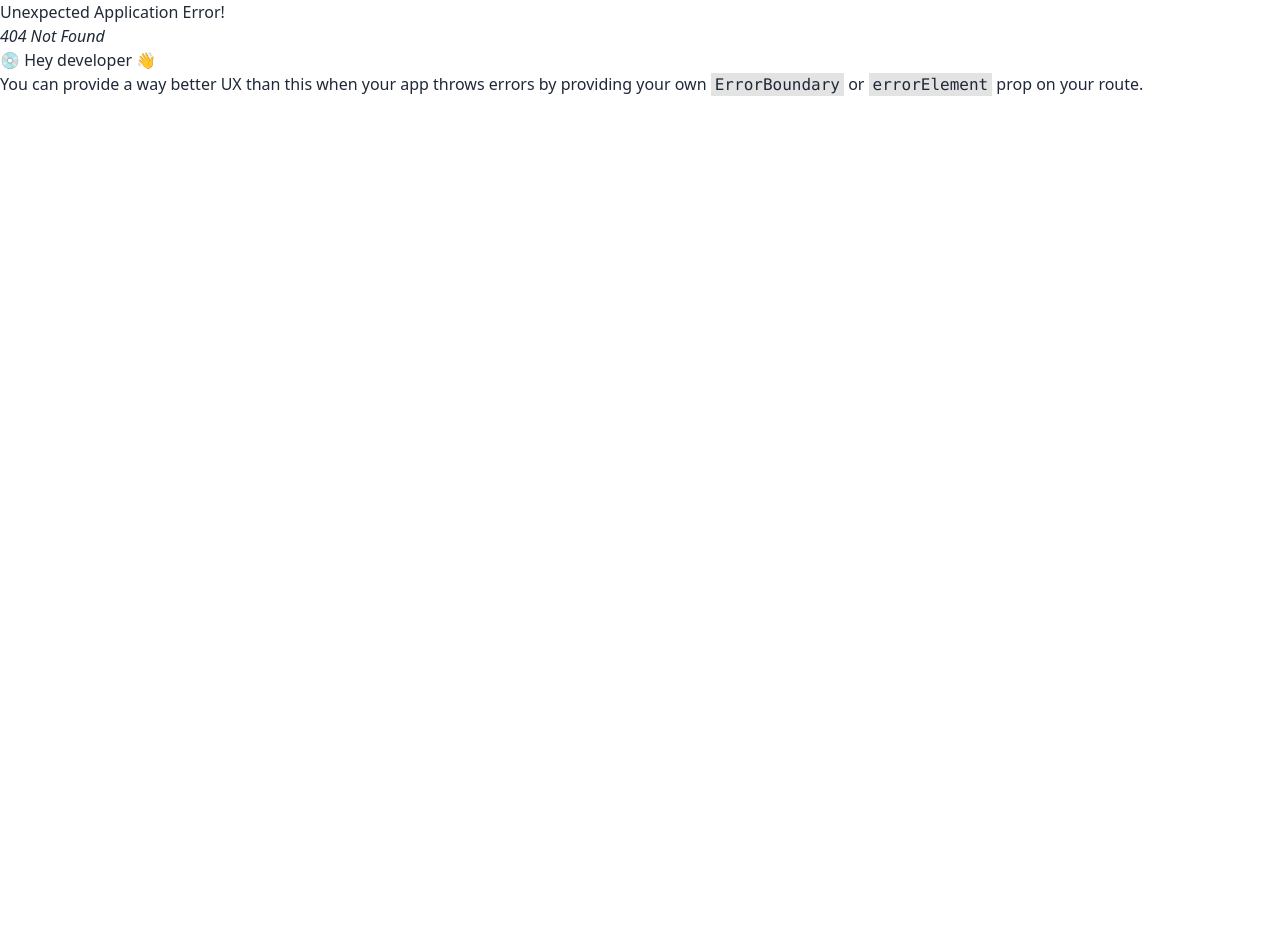
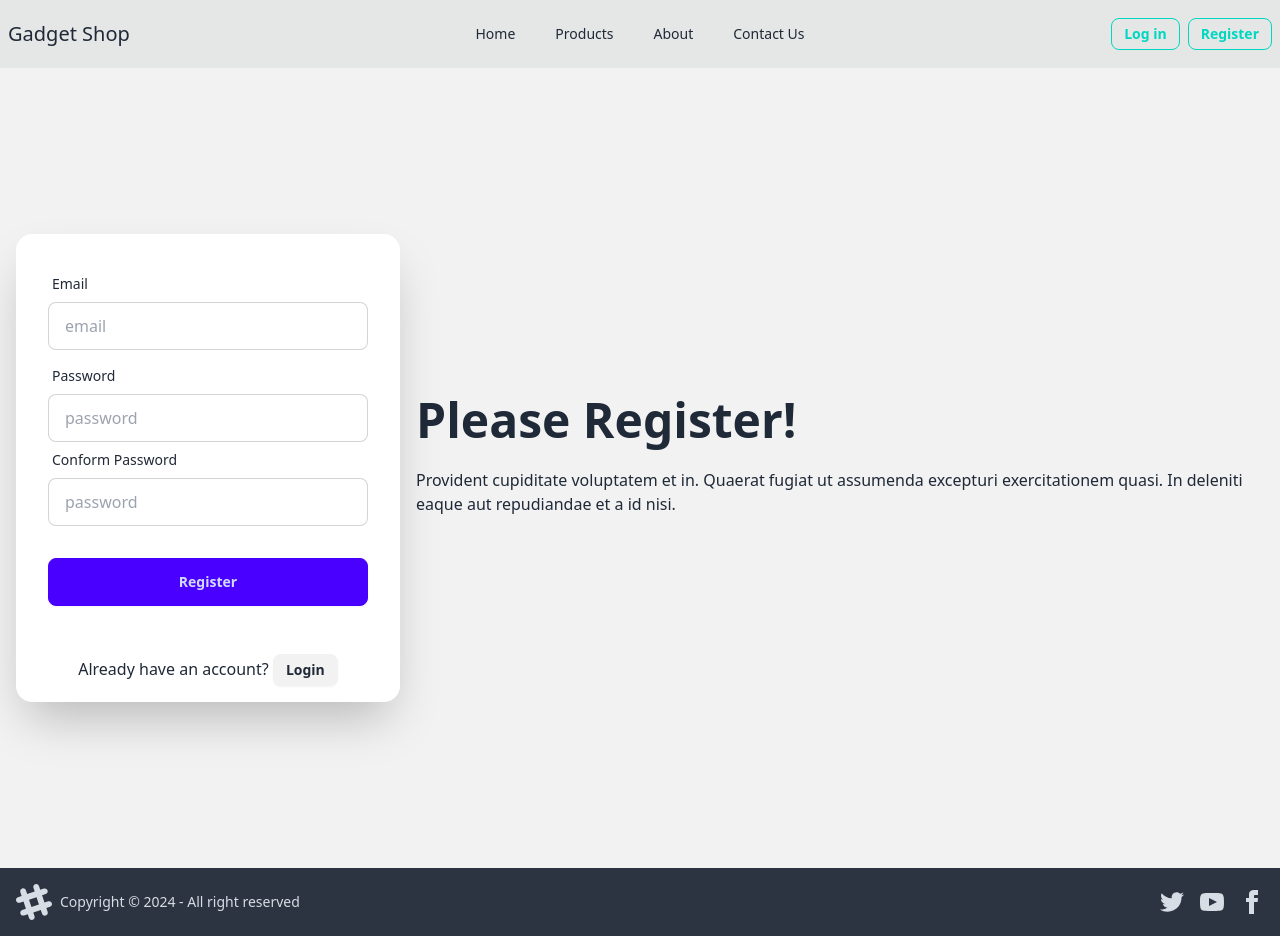
Before and after one commit to mdshakil04/gadget-shop-client, a React (Vite) app: page /register in a window 1280 px wide. Before the commit this address had no page. Before the commit the page ends 800 px from the top, so only its background shows below. Built offline with nearby package versions, Linux system fonts and the light colour scheme.

Commit message:
Login and register done

```diff
--- a/src/components/Navbar.jsx
+++ b/src/components/Navbar.jsx
@@ -1,4 +1,4 @@
-import { NavLink } from "react-router-dom";
+import { Link, NavLink } from "react-router-dom";
 
 const Navbar = () => {
   return (
@@ -59,8 +59,8 @@
           </ul>
         </div>
         <div className="navbar-end gap-2">
-          <button className="btn btn-outline btn-sm btn-accent">Sign in</button>
-          <button className="btn btn-outline btn-sm">Sign up</button>
+          <Link to="/login"><button className="btn btn-outline btn-sm btn-accent">Log in</button></Link>
+          <Link to="/register"><button className="btn btn-outline btn-sm btn-accent">Register</button></Link>
         </div>
       </div>
     </div>
--- /dev/null
+++ b/src/pages/Login.jsx
@@ -0,0 +1,56 @@
+import React from "react";
+import { Link } from "react-router-dom";
+
+const Login = () => {
+  return (
+    <div className="hero bg-base-200 min-h-screen">
+      <div className="hero-content flex-col lg:flex-row-reverse">
+        <div className="text-center lg:text-left">
+          <h1 className="text-5xl font-bold">Login now!</h1>
+          <p className="py-6">
+            Provident cupiditate voluptatem et in. Quaerat fugiat ut assumenda
+            excepturi exercitationem quasi. In deleniti eaque aut repudiandae et
+            a id nisi.
+          </p>
+        </div>
+        <div className="card bg-base-100 w-full max-w-sm shrink-0 shadow-2xl">
+          <form className="card-body">
+            <div className="form-control">
+              <label className="label">
+                <span className="label-text">Email</span>
+              </label>
+              <input
+                type="email"
+                placeholder="email"
+                className="input input-bordered"
+                required
+              />
+            </div>
+            <div className="form-control">
+              <label className="label">
+                <span className="label-text">Password</span>
+              </label>
+              <input
+                type="password"
+                placeholder="password"
+                className="input input-bordered"
+                required
+              />
+              <label className="label">
+                <a href="#" className="label-text-alt link link-hover">
+                  Forgot password?
+                </a>
+              </label>
+            </div>
+            <div className="form-control mt-6">
+              <button className="btn btn-primary">Login</button>
+            </div>
+          </form>
+          <p className=" my-4 text-center">New here? <Link className=" btn btn-sm" to="/register">Register</Link></p>
+        </div>
+      </div>
+    </div>
+  );
+};
+
+export default Login;
--- /dev/null
+++ b/src/pages/Register.jsx
@@ -0,0 +1,60 @@
+import React from "react";
+import { Link } from "react-router-dom";
+
+const Register = () => {
+  return (
+    <div className="hero bg-base-200 min-h-screen">
+      <div className="hero-content flex-col lg:flex-row-reverse">
+        <div className="text-center lg:text-left">
+          <h1 className="text-5xl font-bold">Please Register!</h1>
+          <p className="py-6">
+            Provident cupiditate voluptatem et in. Quaerat fugiat ut assumenda
+            excepturi exercitationem quasi. In deleniti eaque aut repudiandae et
+            a id nisi.
+          </p>
+        </div>
+        <div className="card bg-base-100 w-full max-w-sm shrink-0 shadow-2xl">
+          <form className="card-body">
+            <div className="form-control">
+              <label className="label">
+                <span className="label-text">Email</span>
+              </label>
+              <input
+                type="email"
+                placeholder="email"
+                className="input input-bordered"
+                required
+              />
+            </div>
+            <div className="form-control">
+              <label className="label">
+                <span className="label-text">Password</span>
+              </label>
+              <input
+                type="password"
+                placeholder="password"
+                className="input input-bordered"
+                required
+              />
+              <label className="label">
+                <span className="label-text"> Conform Password</span>
+              </label>
+              <input
+                type="password"
+                placeholder="password"
+                className="input input-bordered"
+                required
+              />
+            </div>
+            <div className="form-control mt-6">
+              <button className="btn btn-primary">Register</button>
+            </div>
+          </form>
+          <p className=" my-4 text-center">Already have an account? <Link className=" btn btn-sm" to="/login">Login</Link></p>
+        </div>
+      </div>
+    </div>
+  );
+};
+
+export default Register;
```
Also changed, not shown: src/routes/routes.jsx (+10 -0 lines).
